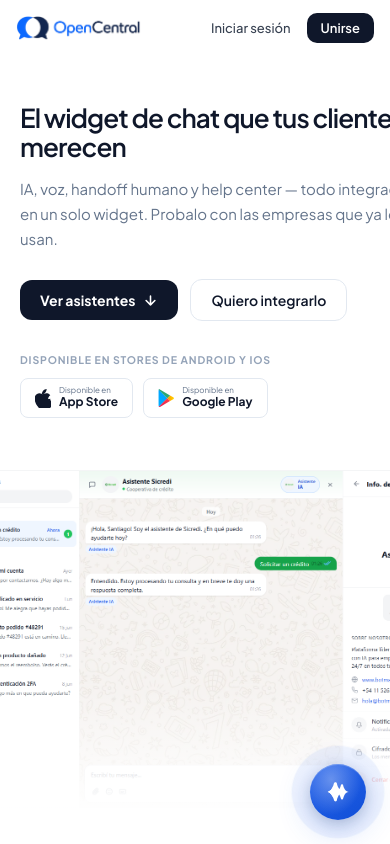
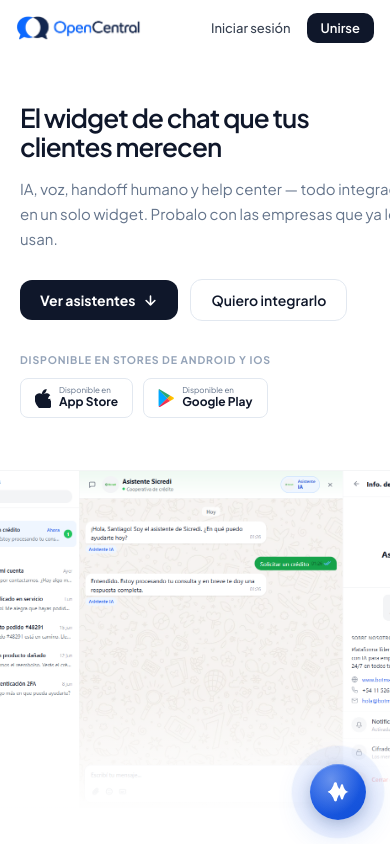
Before and after one commit to santiagogarbers/openwidget, a React (Vite) app: page / in a window 390 px wide. Shown: the top 844 px of the page. Built offline with nearby package versions, Linux system fonts and the light colour scheme.

Commit message:
Limit h1 to 80% width on mobile

```diff
--- a/src/components/LandingPage.jsx
+++ b/src/components/LandingPage.jsx
@@ -853,6 +853,7 @@
               color: '#0f172a',
               margin: '0 0 16px',
               lineHeight: 1.1,
+              maxWidth: isMobile ? '80%' : 'none',
               letterSpacing: '-0.035em',
               animation: `lp-fade-up 0.6s ${EASING} 0.18s both`,
             }}>
```
